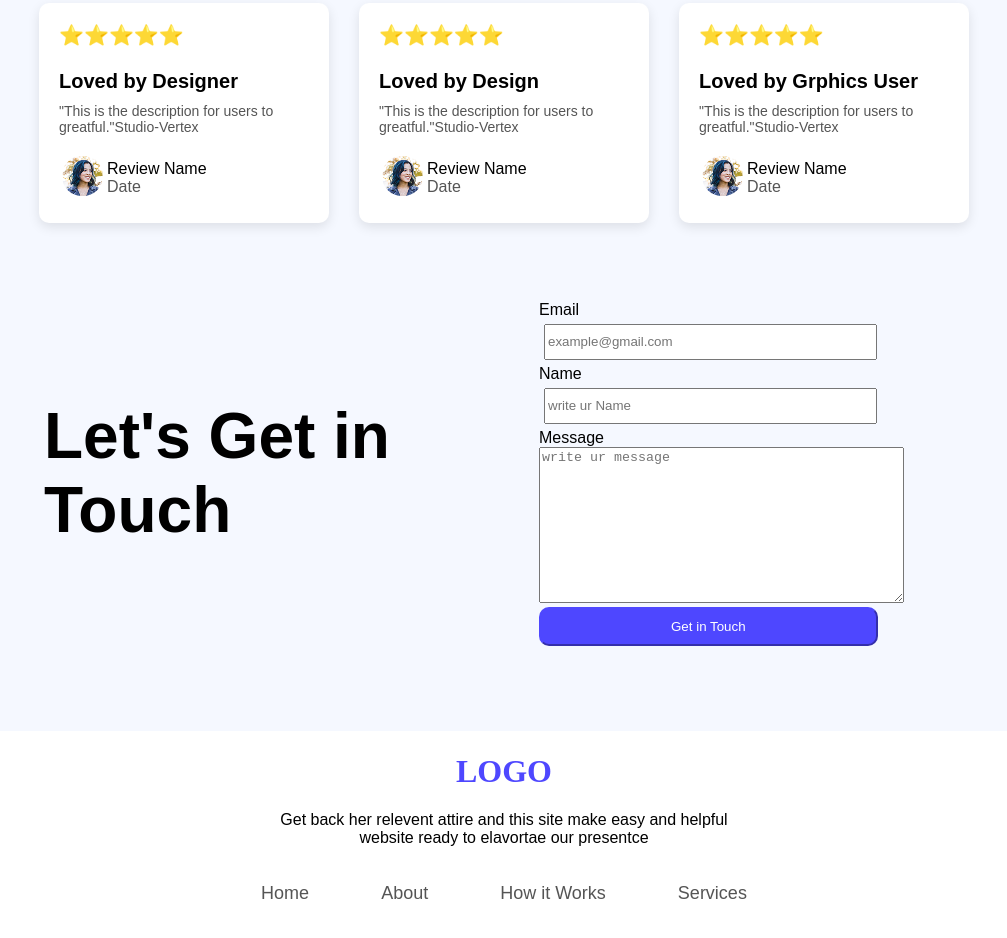
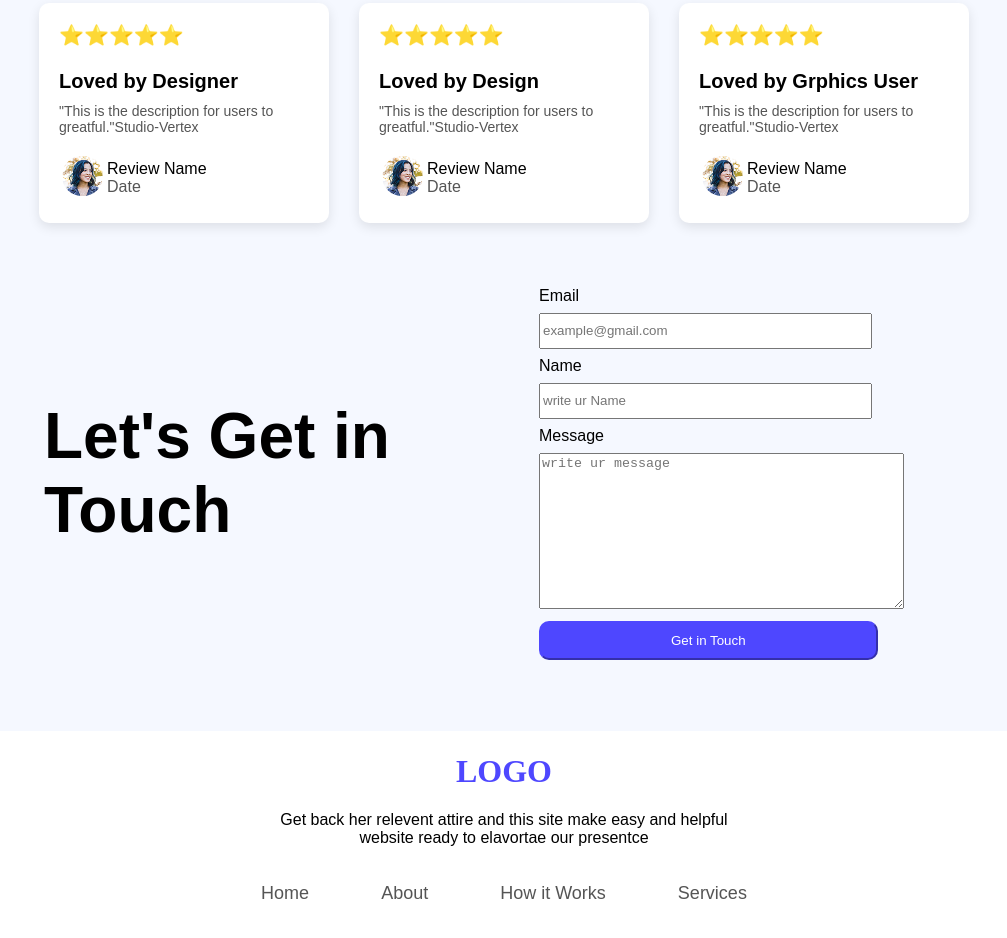
Before and after one commit to tasfia-alam/Program-hero1, a plain HTML site: page B12A01-landing-launchpad/index.html in a window 1280 px wide. Shown: the part 1270-2208 px from the top of the page, without its empty margins (136-1143 px from the left). Drawn offline with Linux system fonts and the light colour scheme.

Commit message:
change form style

```diff
--- a/B12A01-landing-launchpad/index.html
+++ b/B12A01-landing-launchpad/index.html
@@ -128,11 +128,11 @@
 
                     <form action="">
                         <label for="">Email</label><br>
-                        <input type="text" placeholder="example@gmail.com"><br>
+                        <input type="text" placeholder="example@gmail.com" style="margin-top: 8px; margin-bottom: 8px;"><br>
                          <label for="">Name</label><br>
-                        <input type="text" placeholder="write ur Name"><br>
+                        <input type="text" placeholder="write ur Name" style="margin-top: 8px; margin-bottom: 8px;"><br>
                         <label for="">Message</label><br>
-                        <textarea name="" id="" placeholder="write ur message" cols="43" rows="10"></textarea><br>
+                        <textarea name="" id="" placeholder="write ur message" cols="43" rows="10" style="margin-top: 8px; margin-bottom: 8px;"></textarea><br>
                     <button class="btn-2">Get in Touch</button>
                     </form>
                 </div>
--- a/B12A01-landing-launchpad/style.css
+++ b/B12A01-landing-launchpad/style.css
@@ -192,13 +192,12 @@
       height: 300px;
     }
 
+
     .form-left, .form-right {
 
       gap: 15px;
     }
     .form-right input{
-        margin: 5px;
-
         width: 325px;
         height: 30px;
     }
```
